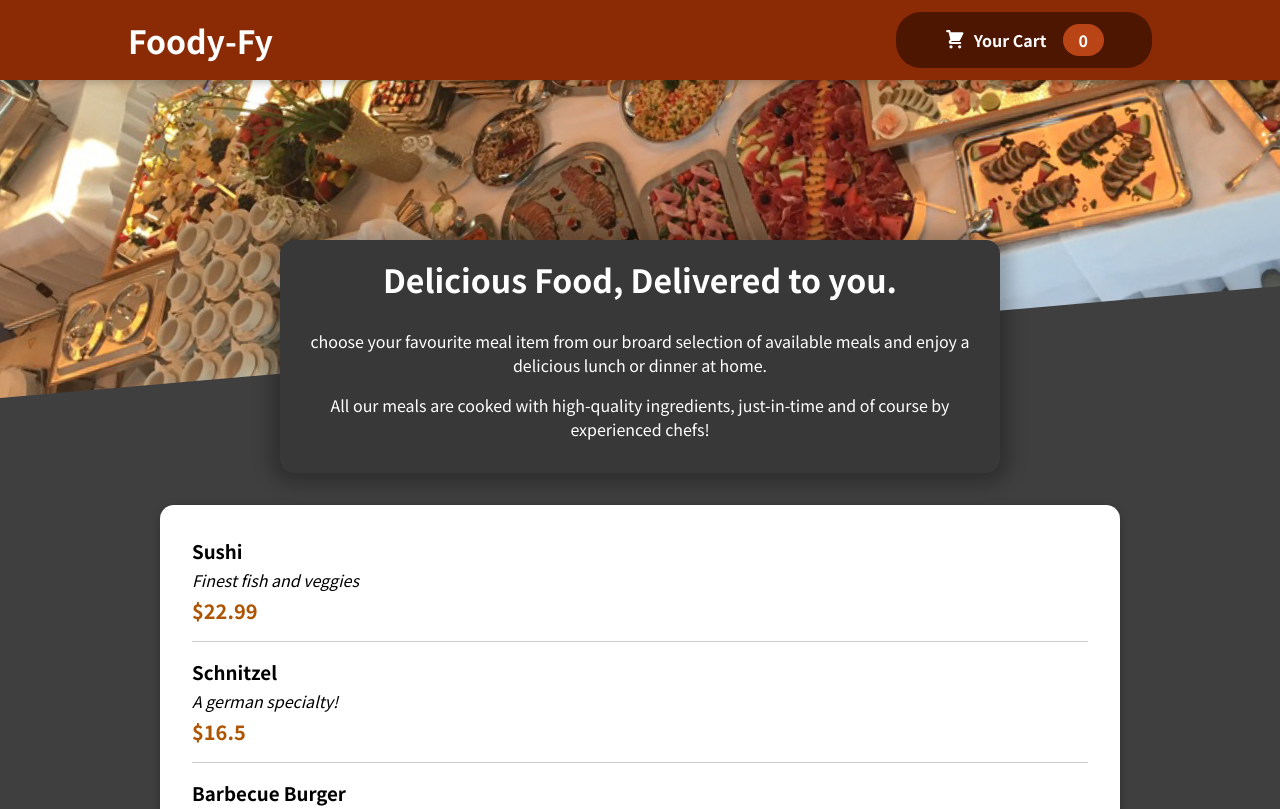
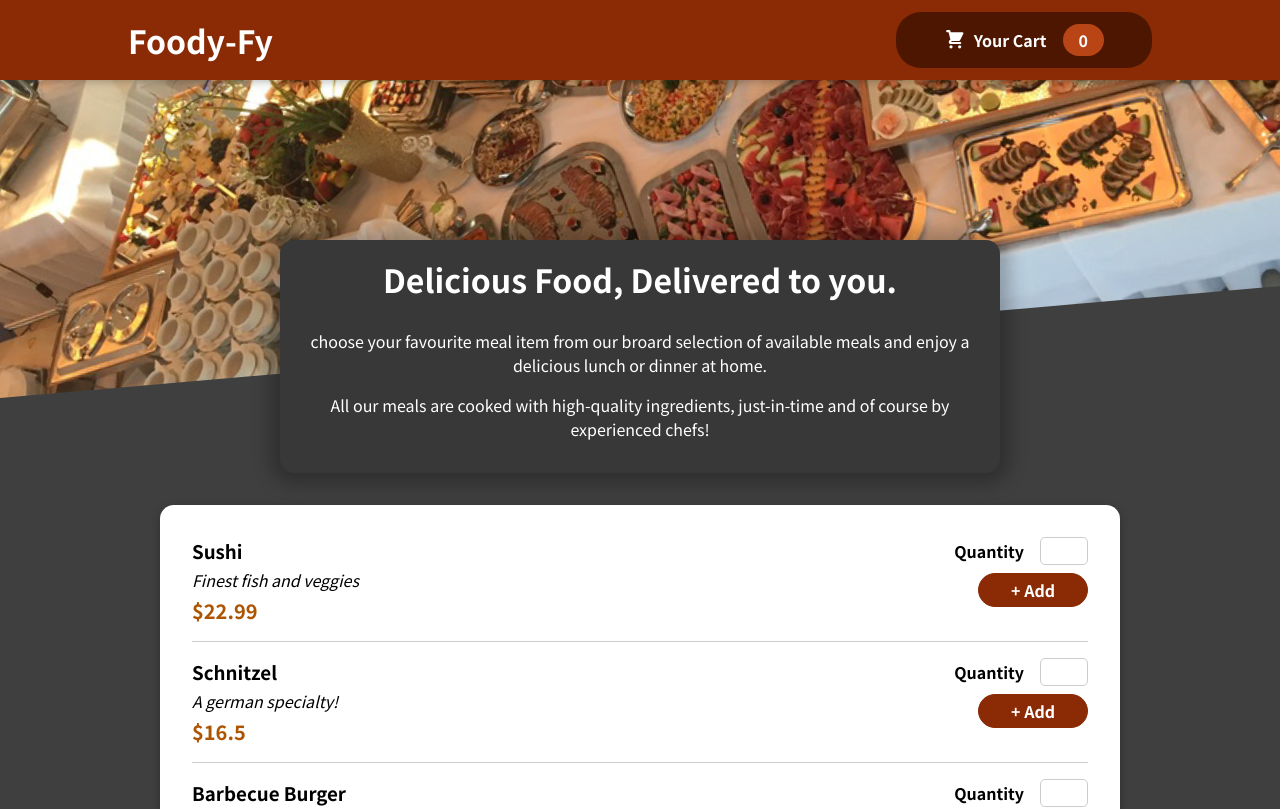
Before and after one commit to Rajat-soni-vst-au4/foodapp, a React (Create React App) app: page / in a window 1280 px wide. Shown: the top 809 px of the page. Built offline with nearby package versions, Linux system fonts and the light colour scheme.

Commit message:
input from added

```diff
--- a/src/components/Meals/AvailableMeals.js
+++ b/src/components/Meals/AvailableMeals.js
@@ -38,7 +38,7 @@ const AvailableMeals = () => {
         <Card>
         <ul >
             {DUMMY_MEALS.map((meal) => {
-               return <li><MealItem key={meal.id} name={meal.name} description={meal.description} price={meal.price}/></li>
+               return <li meal = {meal.id}><MealItem key={meal.id} name={meal.name} description={meal.description} price={meal.price}/></li>
             })}
         </ul>
         </Card>
--- a/src/components/Meals/MealItem/MealItem.js
+++ b/src/components/Meals/MealItem/MealItem.js
@@ -1,5 +1,7 @@
 import React from "react";
 import classes from "./MealItem.module.css";
+
+import MealItemForm from "./MealItemForm";
 
 const MealItem = (props) => {
   return (
@@ -9,7 +11,9 @@ const MealItem = (props) => {
         <div className={classes.description}>{props.description}</div>
         <div className={classes.price}>${props.price}</div>
       </div>
-        <div></div>
+        <div>
+            <MealItemForm />
+        </div>
     </li>
   );
 };
--- a/src/components/Meals/MealItem/MealItemForm.js
+++ b/src/components/Meals/MealItem/MealItemForm.js
@@ -1,9 +1,20 @@
 import React from 'react';
+import Input from '../../UI/Input';
 import classes from "./MealItemForm.module.css";
 
 const MealItemForm = () => {
   return (
-    <div>MealItemForm</div>
+    <form className={classes.form}>
+        <Input label="Quantity" Input={{
+            id: "amount",
+            type: "number",
+            min: "1",
+            max: "9",
+            step: "1",
+            defaultValue: "1"
+        }}/>
+        <button> + Add</button>
+    </form>
   )
 }
 
--- /dev/null
+++ b/src/components/UI/Input.js
@@ -0,0 +1,13 @@
+import React from 'react';
+import classes from "./Input.module.css";
+
+const Input = (props) => {
+  return (
+    <div className={classes.input}>
+        <label htmlFor={props.input}>{props.label}</label>
+        <input {...props.input} />
+    </div>
+  )
+}
+
+export default Input;
--- /dev/null
+++ b/src/components/UI/Input.module.css
@@ -0,0 +1,18 @@
+.input {
+    display: flex;
+    align-items: center;
+    margin-bottom: 0.5rem;
+  }
+
+  .input label {
+    font-weight: bold;
+    margin-right: 1rem;
+  }
+
+  .input input {
+    width: 3rem;
+    border-radius: 5px;
+    border: 1px solid #ccc;
+    font: inherit;
+    padding-left: 0.5rem;
+  }
```
